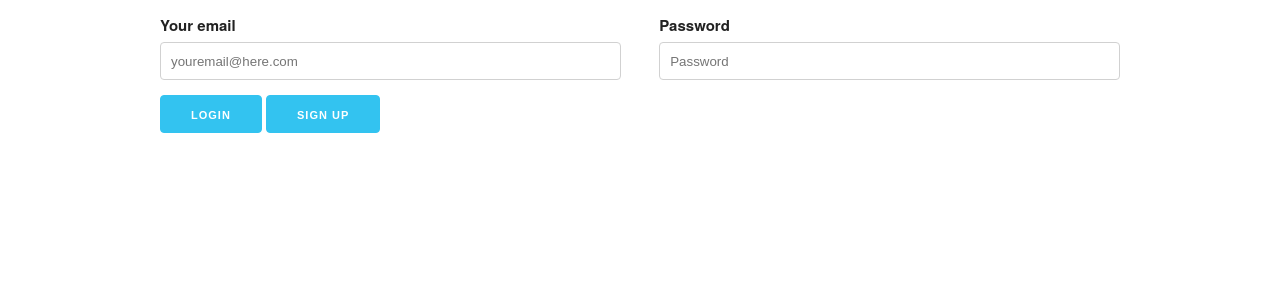
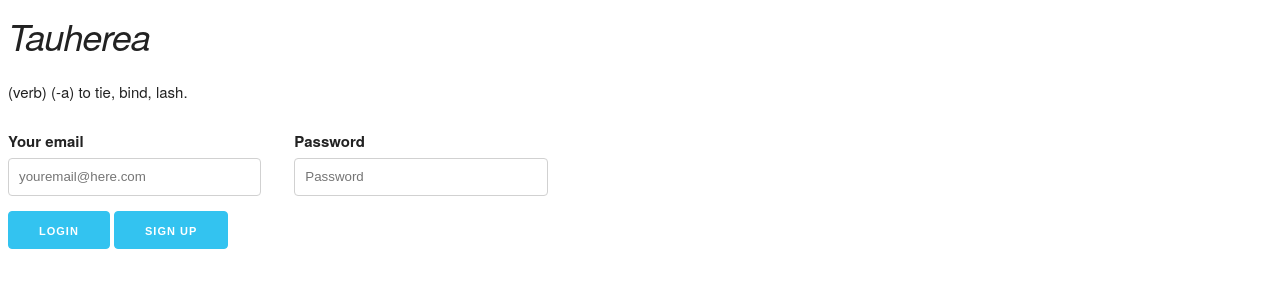
Before and after one commit to victoria-kaihe/Tauhere, a website: page index.html in a window 1280 px wide. Shown: the part 75-362 px from the top of the page. Drawn offline with nearby package versions, Linux system fonts and the light colour scheme; files that its build step writes are made by us from their sources.

Commit message:
Add beginning mission statement

```diff
--- a/index.html
+++ b/index.html
@@ -12,18 +12,21 @@
     <div class="header">
       <h1>Tauherea</h1>
     </div>
-    <div class="container">
+    <div class="row">
+        <div class="eight columns">
         <div class="mission">
+            <h3><em>Tauherea</em></h3>
+            <p>(verb) (-a) to tie, bind, lash.</p>
 
         </div>
     <div class="login">
             <form>
                     <div class="row">
-                      <div class="six columns">
+                      <div class="four columns">
                         <label for="emailInput">Your email</label>
                         <input class="u-full-width" type="email" placeholder="youremail@here.com" id="emailInput">
                       </div>
-                      <div class="six columns">
+                      <div class="four columns">
                         <label for="passwordInput">Password</label>
                         <input class="u-full-width" type="password" placeholder="Password" id="passwordInput">
                       </div>
@@ -35,7 +38,7 @@
                   <!-- Always wrap checkbox and radio inputs in a label and use a <span class="label-body"> inside of it -->
 
                   <!-- Note: The class .u-full-width is just a utility class shorthand for width: 100% -->
-    </div>
+        </div>
     </div>
 
 
```
